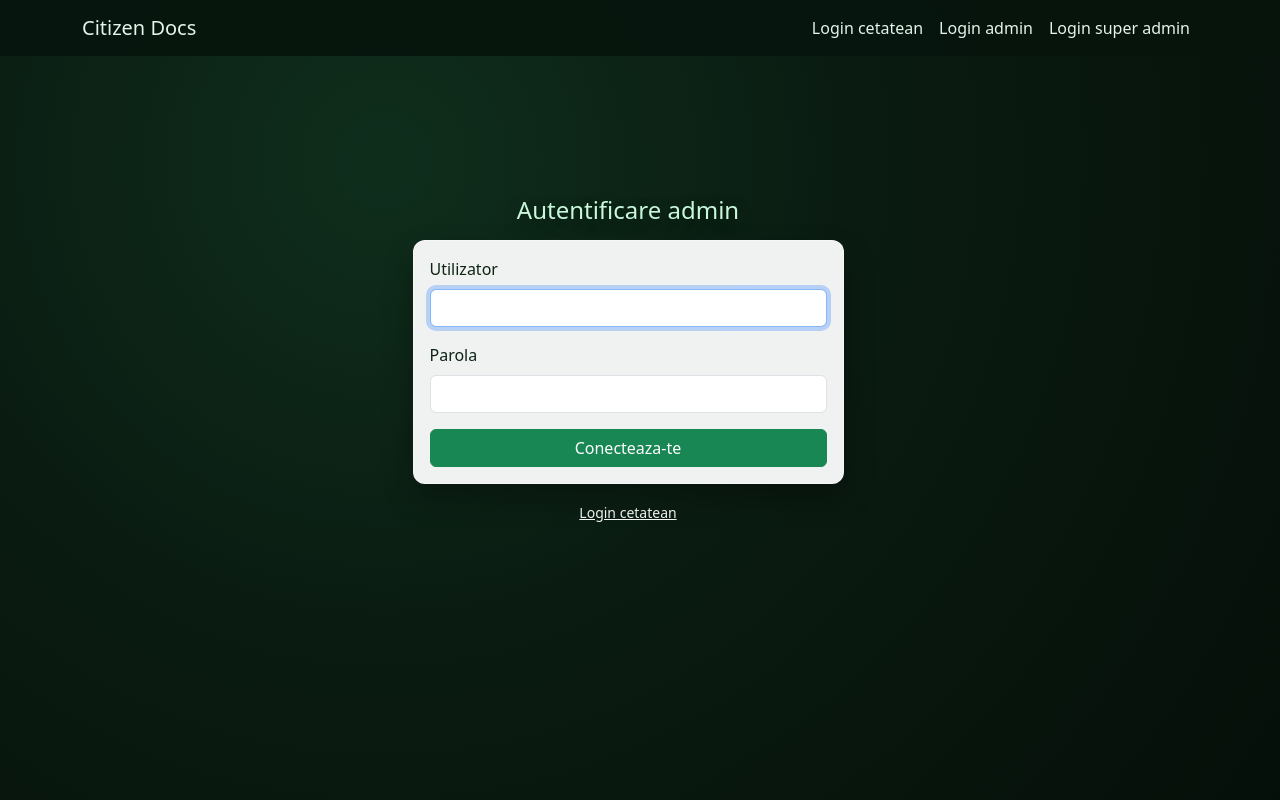
After one commit to Dorin-Irimia/citizen-doc, a Django app: page /staff/login/ in a window 1280 px wide. The commit adds this page. Run offline with Django 5.2, Linux system fonts and the light colour scheme.

Commit message:
fix notification

```diff
--- a/core/urls.py
+++ b/core/urls.py
@@ -7,6 +7,7 @@ urlpatterns = [
     # autentificare cetatean
     path("login/", views.citizen_login, name="citizen_login"),
     path("logout/", views.citizen_logout, name="citizen_logout"),
+    path("staff/login/", views.staff_login, name="staff_login"),
     path("superadmin/code/", views.superadmin_request_code, name="superadmin_request_code"),
     path("superadmin/verify/", views.superadmin_verify_code, name="superadmin_verify_code"),
     path("superadmin/overview/", views.superadmin_overview, name="superadmin_overview"),
--- a/core/views.py
+++ b/core/views.py
@@ -4,6 +4,7 @@ import csv
 from django.conf import settings
 from django.contrib import messages
 from django.contrib.auth import authenticate, login, logout
+from django.contrib.auth.forms import AuthenticationForm
 from django.contrib.auth.decorators import login_required, user_passes_test
 from django.contrib.auth.models import User
 from django.core.files.base import ContentFile
@@ -309,6 +310,31 @@ def citizen_logout(request):
     return redirect("citizen_login")
 
 
+def staff_login(request):
+    if request.user.is_authenticated and request.user.is_staff:
+        return redirect("admin_account")
+
+    next_url = request.GET.get("next") or request.POST.get("next") or ""
+    form = AuthenticationForm(request, data=request.POST or None)
+    if "username" in form.fields:
+        form.fields["username"].widget.attrs.update({"class": "form-control"})
+    if "password" in form.fields:
+        form.fields["password"].widget.attrs.update({"class": "form-control"})
+
+    if request.method == "POST":
+        if form.is_valid():
+            user = form.get_user()
+            if not user.is_staff:
+                messages.error(request, "Acest cont nu are acces de administrator.")
+            else:
+                login(request, user)
+                return redirect(next_url or "admin_account")
+        else:
+            messages.error(request, "Utilizator sau parola invalide.")
+
+    return render(request, "core/staff_login.html", {"form": form, "next_url": next_url})
+
+
 def superadmin_request_code(request):
     form = SuperAdminRequestCodeForm(request.POST or None)
     if request.method == "POST" and form.is_valid():
@@ -816,7 +842,9 @@ def chat_thread(request, citizen_id=None):
                 text=text,
                 attachment=attachment,
             )
-            _notify_citizen(citizen, "Mesaj nou", "Ai primit un mesaj in chat.")
+            # Notificam doar cand un admin trimite mesaj; cetateanul nu trebuie sa-si genereze notificari proprii
+            if request.user.is_staff:
+                _notify_citizen(citizen, "Mesaj nou", "Ai primit un mesaj in chat.")
             return redirect(request.path + f"?thread={active_thread.id}")
 
     return render(
--- a/templates/base.html
+++ b/templates/base.html
@@ -125,7 +125,7 @@
               <a class="nav-link text-danger fw-bold" href="{% url 'citizen_logout' %}">Logout</a>
             {% else %}
               <a class="nav-link" href="{% url 'citizen_login' %}">Login cetatean</a>
-              <a class="nav-link" href="/admin/">Login admin</a>
+              <a class="nav-link" href="{% url 'staff_login' %}">Login admin</a>
               <a class="nav-link" href="{% url 'superadmin_request_code' %}">Login super admin</a>
             {% endif %}
           </div>
--- /dev/null
+++ b/templates/core/staff_login.html
@@ -0,0 +1,63 @@
+{% extends "base.html" %}
+{% block title %}Login admin{% endblock %}
+{% block content %}
+<style>
+  body {
+    background: radial-gradient(circle at 30% 20%, #0f2e1c 0%, #0a1b11 45%, #050f09 100%);
+    color: #e5f4ea;
+  }
+  .login-wrapper {
+    min-height: 70vh;
+    display: flex;
+    align-items: center;
+  }
+  .glass-card {
+    background: rgba(255, 255, 255, 0.94);
+    border: 1px solid rgba(255, 255, 255, 0.4);
+    box-shadow: 0 14px 30px rgba(0, 0, 0, 0.28);
+    color: #0d2415;
+  }
+  .admin-title {
+    color: #c9f7dc;
+    text-shadow: 0 5px 16px rgba(0, 0, 0, 0.35);
+  }
+  nav.navbar {
+    background: rgba(6, 20, 13, 0.9) !important;
+  }
+  nav.navbar .nav-link,
+  nav.navbar .navbar-brand {
+    color: #e5f4ea !important;
+  }
+  nav.navbar .nav-link:hover {
+    color: #9df1c1 !important;
+  }
+</style>
+<div class="container login-wrapper">
+  <div class="row justify-content-center w-100">
+    <div class="col-md-5">
+      <h1 class="h4 mb-3 text-center admin-title">Autentificare admin</h1>
+      <form method="post" class="card card-body glass-card">
+        {% csrf_token %}
+        {{ form.non_field_errors }}
+        <div class="mb-3">
+          <label class="form-label">Utilizator</label>
+          {{ form.username }}
+          {{ form.username.errors }}
+        </div>
+        <div class="mb-3">
+          <label class="form-label">Parola</label>
+          {{ form.password }}
+          {{ form.password.errors }}
+        </div>
+        {% if next_url %}
+          <input type="hidden" name="next" value="{{ next_url }}">
+        {% endif %}
+        <button class="btn btn-success w-100">Conecteaza-te</button>
+      </form>
+      <div class="text-center mt-3">
+        <a class="small text-light" href="{% url 'citizen_login' %}">Login cetatean</a>
+      </div>
+    </div>
+  </div>
+</div>
+{% endblock %}
```
